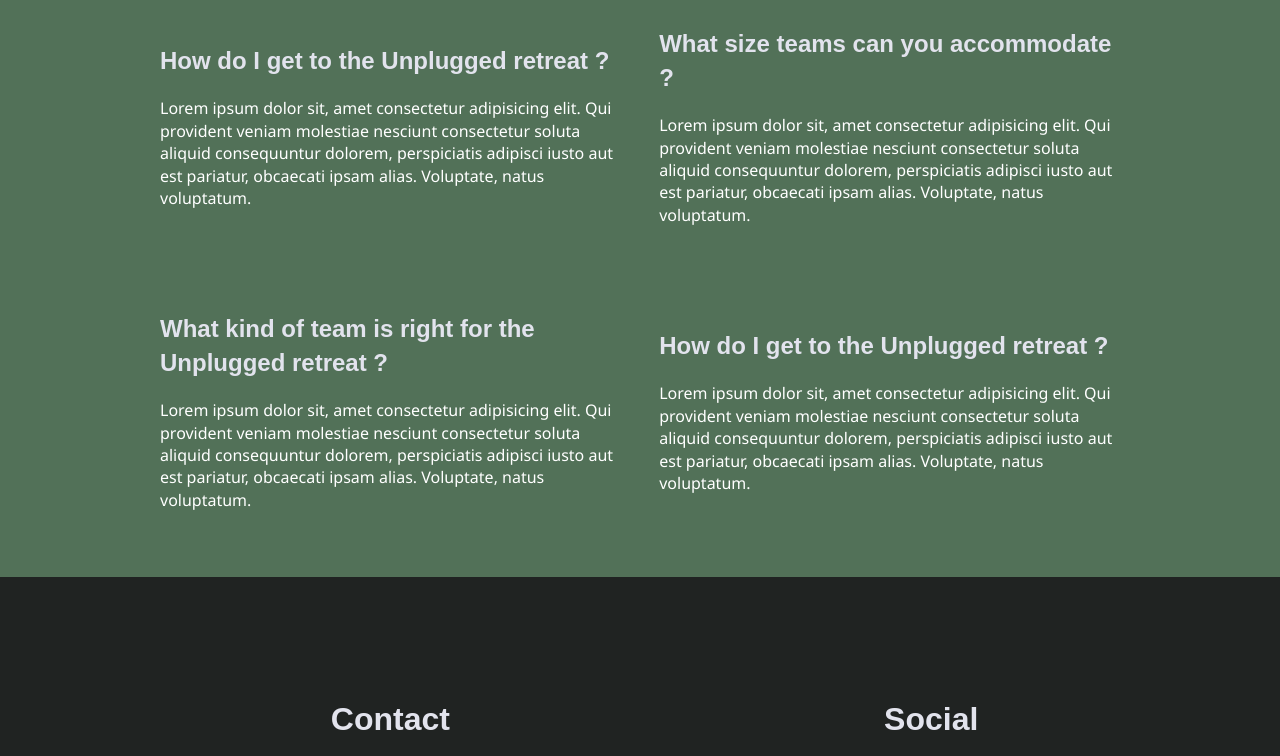
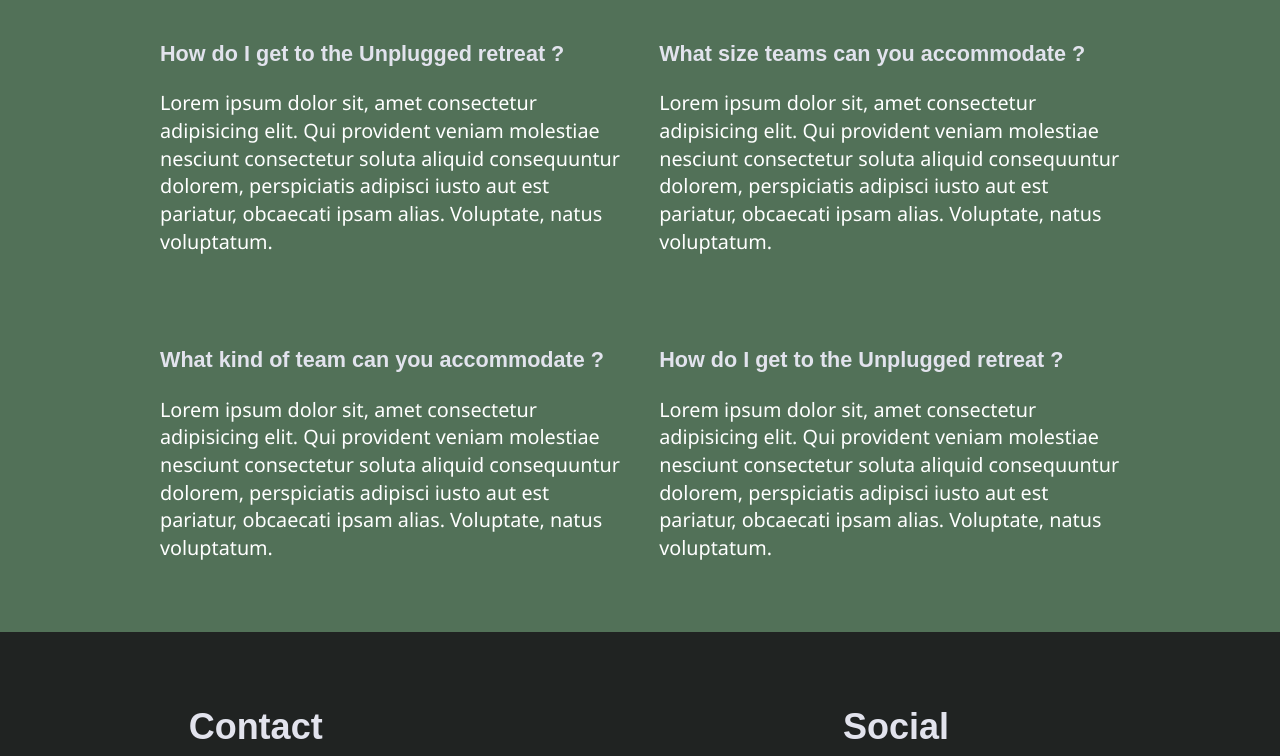
Before and after one commit to driyant/206-unplugged, a website: page faq/index.html in a window 1280 px wide. Shown: the part 210-966 px from the top of the page. Drawn offline with Linux system fonts and the light colour scheme.

```diff
--- a/css/main.css
+++ b/css/main.css
@@ -96,7 +96,7 @@
 /* General Styles */
 
 html {
-  font-size: 16px;
+  font-size: 18px;
 }
 
 body {
@@ -323,8 +323,6 @@
 }
 
 footer .content-wrapper {
-
-  width: 55%;
   margin: 50px 0;
 }
 
@@ -392,7 +390,6 @@
   margin: 50px 0 0;
   display: flex;
   justify-content: center;
-  align-items: center;
   flex-flow: row wrap;
 }
 
@@ -570,26 +567,20 @@
     width: 50%;
   }
 
-  footer .content-wrapper {
-    width: 65%;
-    margin: 100px 0;
-    max-width: 960px;
+  .footer .content-wrapper {
+    width: 100%;
   }
 
   .footer-content {
     display: flex;
     justify-content: space-between;
-    flex-direction: row;
-  }
-
-  footer .contact {
-    margin-left: 0;
-    width: 40%;
   }
 
   footer .social {
     width: 30%;
+    margin-right: 80px;
   }
+
 
   footer .copyright {
     width: 100%;
@@ -627,6 +618,7 @@
 
   .contact-section .content-wrapper h2 {
     width: 80%;
+    font-size: 2rem;
   }
 
   .contact-section h4 {
@@ -706,10 +698,19 @@
     max-width: 960px;
   }
 
+  .mission .mission-content p {
+    font-size: 1.1rem;
+  }
+
   /* ----------------- FAQ Page For Desktop ------------------ */
-  .faq h2 {
-    width: 100%;
+  .faq h3 {
+    font-size: 1.2rem;
   }
+
+  .faq-content p {
+    font-size: 1.1rem;
+  }
+
 }
 
 /* ==========================================================================
--- a/faq/index.html
+++ b/faq/index.html
@@ -66,7 +66,7 @@
             </p>
           </div>
           <div class="faq-content">
-            <h3>What kind of team is right for the Unplugged retreat ?</h3>
+            <h3>What kind of team can you accommodate ?</h3>
             <p>
               Lorem ipsum dolor sit, amet consectetur adipisicing elit. Qui
               provident veniam molestiae nesciunt consectetur soluta aliquid
```
